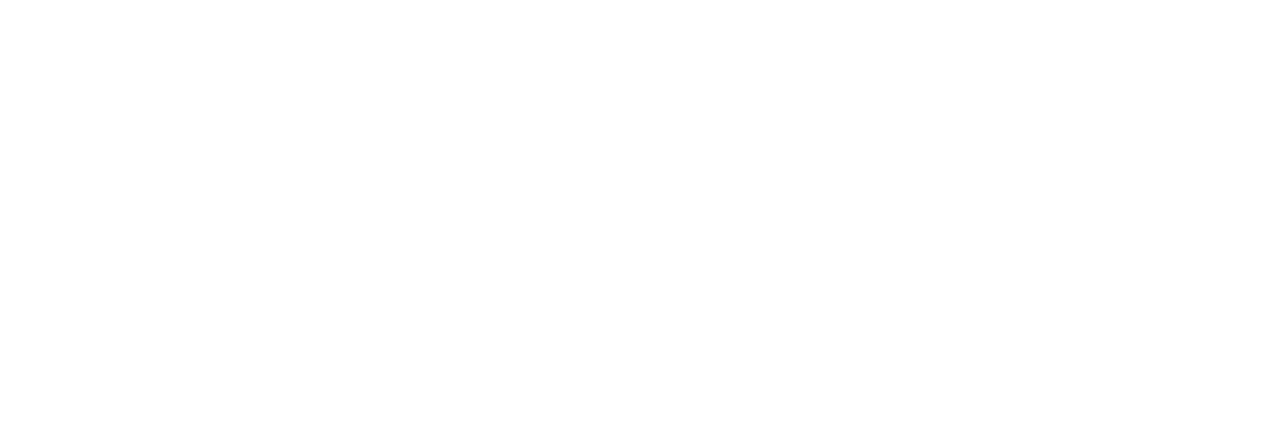
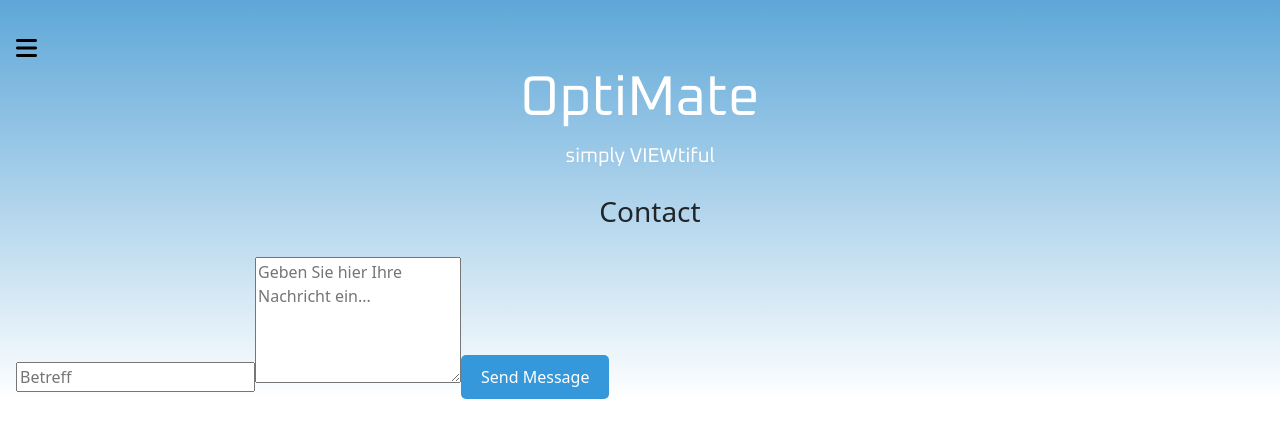
Before and after one commit to coldzeraa/MPR4PTG2, a React (Create React App) app in the folder frontend/: page /contact in a window 1280 px wide. Before the commit this address had no page. Shown: the top 438 px of the page. Built offline with nearby package versions, Linux system fonts and the light colour scheme.

Commit message:
added structure

```diff
--- a/frontend/src/App.js
+++ b/frontend/src/App.js
@@ -8,6 +8,7 @@
 import Perimetry from "./components/Perimetry";
 import Info from "./components/Info";
 import ExaminationInfo from "./components/ExaminationInfo";
+import Contact from "./components/Contact";
 
 function App() {
   return (
@@ -21,6 +22,7 @@
         <Route path="/export" element={<ExportPage />} />
         <Route path="/info" element={<Info />} />
         <Route path="/ishihara" element={<ExaminationInfo />} />
+        <Route path="/contact" element={<Contact />} />
       </Routes>
     </BrowserRouter>
   );
--- /dev/null
+++ b/frontend/src/components/Contact.js
@@ -0,0 +1,60 @@
+import "./../App.css";
+import Info from "./Info";
+import Sidebar from "./Sidebar";
+import LogoTop from "./LogoTop";
+import React, { useState } from "react";
+import { IconMap } from "../data/IconMap";
+
+const Title = ({ icon, label }) => (
+    <span className="title-item-content">
+        <i className={`${icon} title-icon`}></i>
+        <h3>{label}</h3>
+    </span>
+);
+
+function Contact() {
+    const { icon, label } = IconMap['contact'] || { icon: "", label: "Contact" };
+    const [message, setMessage] = useState("");
+    const [subject, setSubject] = useState("");
+
+    const sendMail = () => {
+        const email = "optimate.development@gmail.com";
+        const mailSubject = encodeURIComponent(subject);
+        const mailBody = encodeURIComponent(message);
+        const mailtoLink = `mailto:${email}?subject=[Issue] ${mailSubject}&body=${mailBody}`;
+        window.location.href = mailtoLink;
+    };
+
+    return (
+        <div className="container-fluid p-3 background-all">
+            <Sidebar />
+            <LogoTop />
+            <div className="contact-box">
+                <div className="content-box">
+                    <Title icon={icon} label={label} />
+                    <input
+                        className="input-field"
+                        placeholder="Betreff"
+                        value={subject}
+                        onChange={(e) => setSubject(e.target.value)}
+                    />
+                    <textarea
+                        className="input-field"
+                        placeholder="Geben Sie hier Ihre Nachricht ein..."
+                        rows="5"
+                        value={message}
+                        onChange={(e) => setMessage(e.target.value)}
+                    />
+                    <button
+                        className="button start-button"
+                        onClick={sendMail}
+                    >
+                        Send Message
+                    </button>
+                </div>
+            </div>
+        </div>
+    );
+}
+
+export default Contact;
--- a/frontend/src/components/Sidebar.js
+++ b/frontend/src/components/Sidebar.js
@@ -52,9 +52,9 @@
 
                         </div>
                         <div className="small-links">
-                            <a href="#" className="small-link">Über Optimate</a>
-                            <a href="#" className="small-link">Kontakt</a>
-                            <a href="#" className="small-link">Ausloggen</a>
+                            <a href="info" className="small-link">Über Optimate</a>
+                            <a href="contact" className="small-link">Kontakt</a>
+                            <a href="/" className="small-link">Ausloggen</a>
                         </div>
                         <div className="flex justify-center items-center">
                             <a
```
